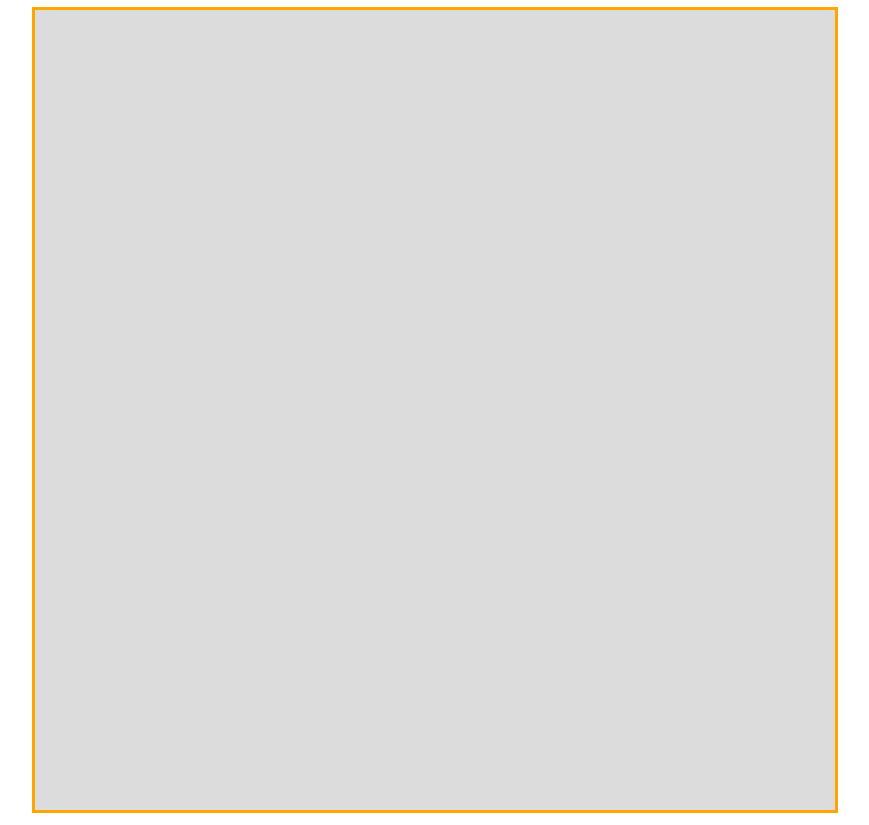
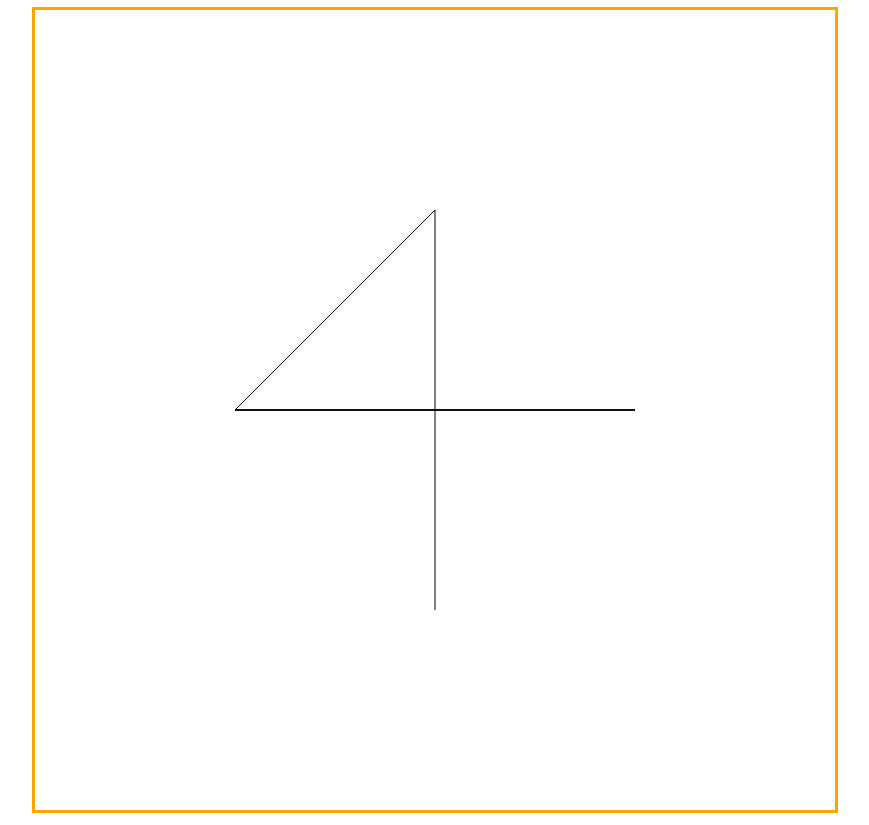
Before and after one commit to Shadownest/drawmybahari, a plain HTML site: page index.html in a window 1280 px wide. Shown: the part 73-898 px from the top of the page, without its empty margins (229-1098 px from the left). Drawn offline with Linux system fonts and the light colour scheme.

Commit message:
update index et js

```diff
--- a/index.html
+++ b/index.html
@@ -6,17 +6,22 @@
 </head>
 <body>
 	<style>
-		canvas{background: rgb(220,220,220); border: 3px solid orange;}
+		canvas{border: 3px solid orange; margin: 0; padding: 0;}
 		.container{width: 60%; margin: 0 auto;}
 	</style>
 
 	<div class="container">
 
-	<h1>Terrain de jeu</h1>
-	<canvas id="mon_canvas" width="800" height="800"> </canvas>
+		<h1>DRAW MY BAHARI</h1>
+
+		<canvas id="mon_canvas" width="800" height="800"> </canvas>
 
 	</div><!-- CLOSE CONTAINER -->
 
-	<script type="text/javascript" src="js/script.js"></script>
+
+
+
+
+	<script type="text/javascript" src="./js/script.js"></script>
 </body>
 </html>
--- a/js/script.js
+++ b/js/script.js
@@ -4,8 +4,23 @@
 var c = document.getElementById("mon_canvas");
 var ctx = c.getContext("2d");
 ctx.beginPath();      // Début du chemin
-ctx.moveTo(50,50);    // Le tracé part du point 50,50
-ctx.lineTo(200,200);  // Un segment est ajouté vers 200,200
-ctx.moveTo(200,50);   // Puis on saute jusqu'à 200,50
-ctx.lineTo(50,200);   // Puis on trace jusqu'à 50,200
+ctx.moveTo(400,200);    // Le tracé part du point 50,50
+ctx.lineTo(400,600);  // Un segment est ajouté vers 200,200
+ctx.moveTo(200,400);   // Puis on saute jusqu'à 200,50
+ctx.lineTo(600,400);   // Puis on trace jusqu'à 50,200
 ctx.closePath();      // Fermeture du chemin (facultative)
+ctx.fillStyle = "orange"; // Définition de la couleur de remplissage
+ctx.fill();
+ctx.strokeStyle = "black";
+ctx.stroke();
+
+ctx.beginPath();      // Début du chemin
+ctx.moveTo(400,200);    // Le tracé part du point 50,50
+ctx.lineTo(200,400);  // Un segment est ajouté vers 200,200
+ctx.moveTo(200,400);   // Puis on saute jusqu'à 200,50
+ctx.lineTo(600,400);   // Puis on trace jusqu'à 50,200
+ctx.closePath();      // Fermeture du chemin (facultative)
+ctx.fillStyle = "orange"; // Définition de la couleur de remplissage
+ctx.fill();
+ctx.strokeStyle = "black";
+ctx.stroke();
```
